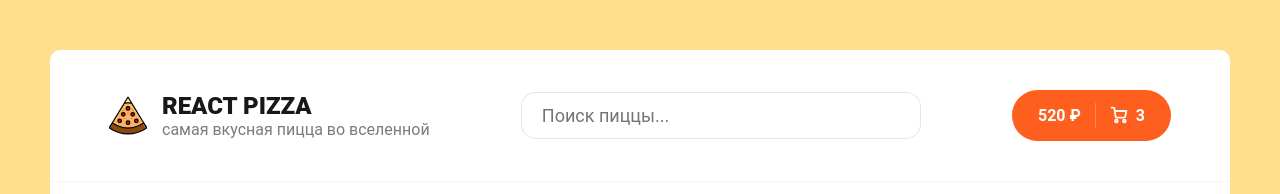
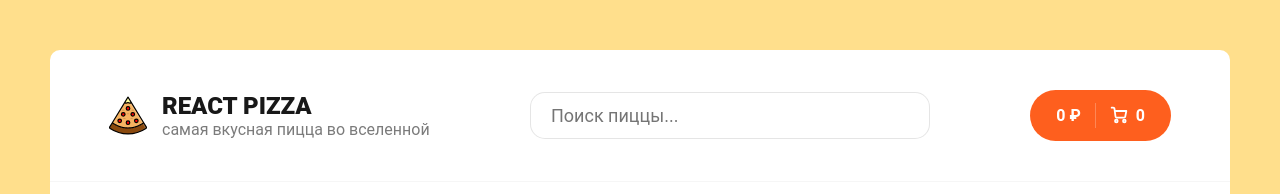
Before and after one commit to Andrew6556/react-pizza, a React app: page / in a window 1280 px wide. Shown: the top 194 px of the page. Built offline with nearby package versions, Linux system fonts and the light colour scheme; no server answers; the HTML template or start-up script is replaced by a standard one.

Commit message:
created a new file for the trash

```diff
--- a/src/Components/Header.jsx
+++ b/src/Components/Header.jsx
@@ -1,9 +1,12 @@
 import {Link} from "react-router-dom"
+
+import { useSelector } from "react-redux"
 
 import logo from "../assets/img/logo.svg"
 import Search from "./Search"
 
 function Header(){
+	const {totalPrice, items} = useSelector(state => state.cart)
     return(
 		<div className="header">
 			<div className="container">
@@ -19,7 +22,7 @@
 				<Search/>
 				<div className="header__cart">
 					<Link to="/cart" className="button button--cart">
-						<span>520 ₽</span>
+						<span>{totalPrice} ₽</span>
 						<div className="button__delimiter"></div>
 						<svg width="18" height="18" viewBox="0 0 18 18" fill="none" xmlns="http://www.w3.org/2000/svg">
 							<path
@@ -44,7 +47,7 @@
 								strokeLinejoin="round"
 							/>
 						</svg>
-						<span>3</span>
+						<span>{items.length}</span>
 					</Link>
 				</div>
 			</div>
--- a/src/Components/PizzaBlock/index.jsx
+++ b/src/Components/PizzaBlock/index.jsx
@@ -1,6 +1,11 @@
 import React from "react";
+import { useDispatch, useSelector } from "react-redux";
+import { appendProduct, removeProduct, clearProduct } from "../../redux/slices/cartSlice"
+
 
 function PizzaBlock({title, price, img, sizes, types}){
+    const cart = useSelector(state => state.cart)
+
     const [activeType, setActiveType] = React.useState(0);
     const [activeSize, setActiveSize] = React.useState(0);
     const typesName = ["тонкое","традиционное"];
--- a/src/Components/Sort.jsx
+++ b/src/Components/Sort.jsx
@@ -20,11 +20,13 @@
 
         return () => document.body.removeEventListener("click", listenToEvent)
     }, [])
+
     const listCriteria = [
         {name:"популярности",typeSort:"rating"},
         {name:"цене", typeSort:"price"},
         {name:"алфавиту", typeSort:"title"}
     ];
+
     const changePopupVisibility = objSort => {
         dispatch(setSortType(objSort))
         setOpen(false)
--- a/src/pages/Home.jsx
+++ b/src/pages/Home.jsx
@@ -14,9 +14,6 @@
 
 
 const Home = () => {
-    // const searchValue = useSelector((state) => state.filter.value)
-    // console.log(filter)
-
     const {searchValue} = React.useContext(SearchContext)
     const [items, setItems]         = React.useState([]);
 	const [isLoading, setIsLoading] = React.useState(true);
--- /dev/null
+++ b/src/redux/slices/cartSlice.js
@@ -0,0 +1,26 @@
+import { createSlice } from '@reduxjs/toolkit'
+
+const initialState = {
+    totalPrice:0,
+    items:[],
+}
+
+export const cartSlice = createSlice({
+    name: 'cart',
+    initialState,
+    reducers: {
+        appendProduct(state, actions){
+            state.items.push(actions.payload)
+        },
+        removeProduct(state, actions){
+            state.items = state.items.filter(obj => obj.id !== actions.payload)
+        },
+        clearProduct(state){
+            state.items = []
+        }
+    },
+})
+
+export const {appendProduct, removeProduct, clearProduct} = cartSlice.actions
+
+export default cartSlice.reducer
--- a/src/redux/store.js
+++ b/src/redux/store.js
@@ -1,9 +1,11 @@
 import { configureStore } from '@reduxjs/toolkit'
 import filterReducer from '../redux/slices/filterSlice'
+import cartSlice from './slices/cartSlice'
 // создали хранилище редакса
 
 export const store = configureStore({
     reducer: {
-        filter: filterReducer
+        filter: filterReducer,
+        cart:cartSlice,
     },
 })
```
